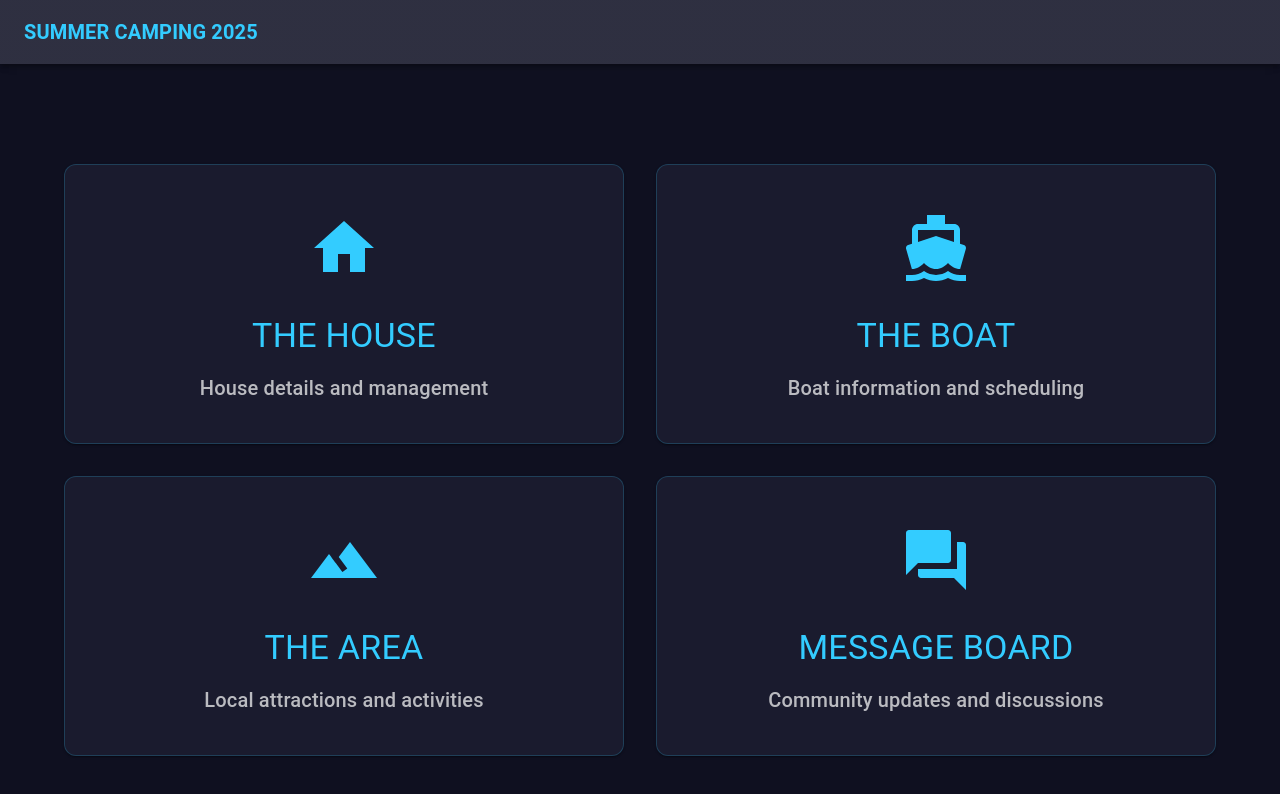
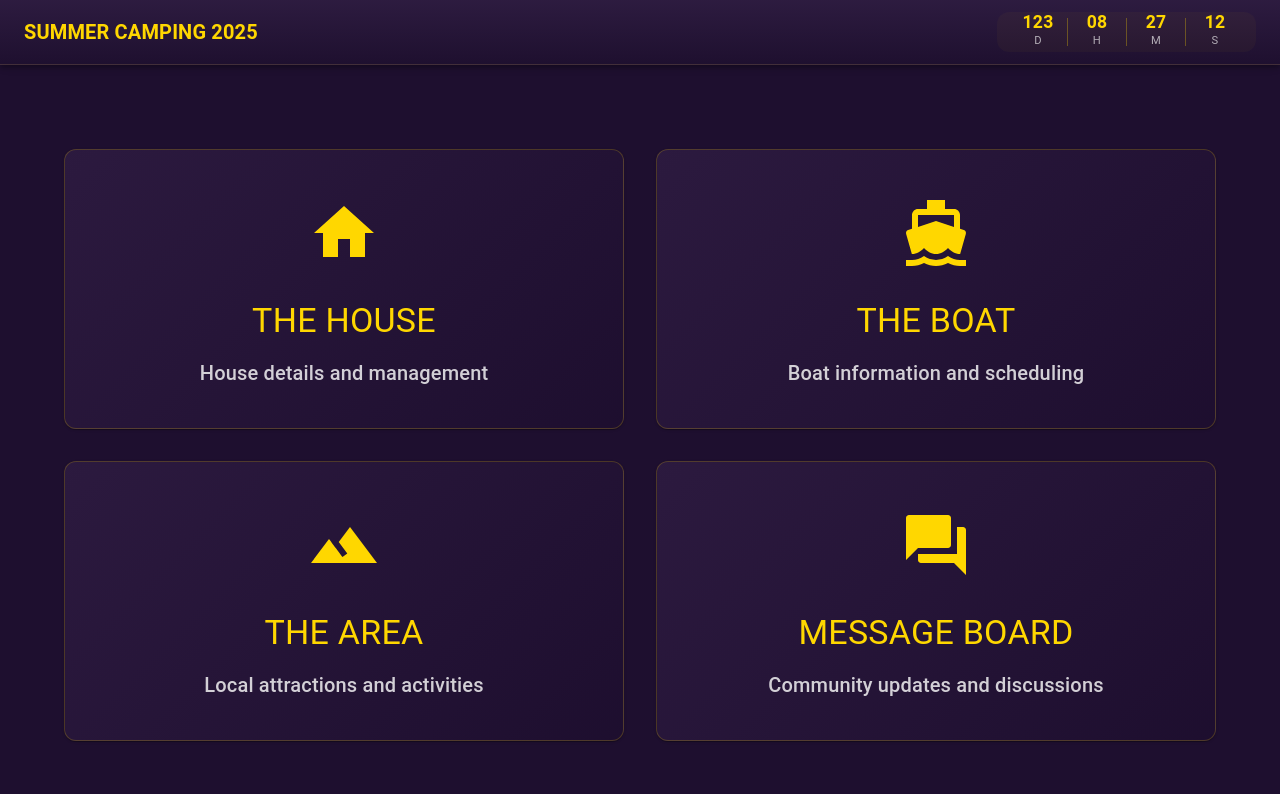
Before and after one commit to andyfreed/summercamping2025, a React (Create React App) app: page /#/ in a window 1280 px wide. Shown: the top 794 px of the page. Built offline with nearby package versions, Linux system fonts and the light colour scheme; no server answers; a web font is replaced by a local one.

Commit message:
updated App.js and added ScrollToTop component

```diff
--- a/src/App.js
+++ b/src/App.js
@@ -6,21 +6,39 @@ import Boat from './components/Boat';
 import Area from './components/Area';
 import MessageBoard from './components/MessageBoard';
 import Dashboard from './components/Dashboard';
+import ScrollToTop from './components/ScrollToTop';
+import CountdownTimer from './components/CountdownTimer';
 import { AuthProvider } from './contexts/AuthContext';
 
 const theme = createTheme({
   palette: {
     mode: 'dark',
     primary: {
-      main: '#33ccff',
+      main: '#FFD700',
+      light: '#FFE55C',
+      dark: '#CC9900',
+    },
+    secondary: {
+      main: '#9B4DCA',
+      light: '#B679E3',
+      dark: '#7A2BAD',
     },
     background: {
-      default: '#0f1020',
-      paper: '#1a1b2e',
+      default: '#1E0F2F',
+      paper: '#2D1B40',
     },
     text: {
-      primary: '#ffffff',
-      secondary: 'rgba(255, 255, 255, 0.7)',
+      primary: '#FFFFFF',
+      secondary: 'rgba(255, 255, 255, 0.8)',
+    },
+    error: {
+      main: '#FF6B6B',
+    },
+    warning: {
+      main: '#FFB347',
+    },
+    success: {
+      main: '#66BB6A',
     },
   },
   shape: {
@@ -30,10 +48,71 @@ const theme = createTheme({
     MuiCard: {
       styleOverrides: {
         root: {
-          border: '1px solid rgba(51, 204, 255, 0.2)',
-          background: '#1a1b2e',
+          border: '1px solid rgba(255, 215, 0, 0.2)',
+          background: 'linear-gradient(135deg, rgba(45, 27, 64, 0.95) 0%, rgba(30, 15, 47, 0.95) 100%)',
+          backdropFilter: 'blur(8px)',
+          transition: 'all 0.3s ease-in-out',
+          '&:hover': {
+            border: '1px solid rgba(255, 215, 0, 0.5)',
+            boxShadow: '0 8px 32px rgba(255, 215, 0, 0.15)',
+          },
         },
       },
+    },
+    MuiAppBar: {
+      styleOverrides: {
+        root: {
+          background: 'linear-gradient(180deg, rgba(45, 27, 64, 0.98) 0%, rgba(30, 15, 47, 0.98) 100%)',
+          backdropFilter: 'blur(8px)',
+          borderBottom: '1px solid rgba(255, 215, 0, 0.1)',
+        },
+      },
+    },
+    MuiFab: {
+      styleOverrides: {
+        root: {
+          background: 'linear-gradient(135deg, #FFD700 0%, #CC9900 100%)',
+          color: '#1E0F2F',
+          '&:hover': {
+            background: 'linear-gradient(135deg, #FFE55C 0%, #FFD700 100%)',
+          },
+        },
+      },
+    },
+    MuiButton: {
+      styleOverrides: {
+        root: {
+          textTransform: 'none',
+          borderRadius: 8,
+        },
+        contained: {
+          background: 'linear-gradient(135deg, #FFD700 0%, #CC9900 100%)',
+          color: '#1E0F2F',
+          '&:hover': {
+            background: 'linear-gradient(135deg, #FFE55C 0%, #FFD700 100%)',
+          },
+        },
+      },
+    },
+  },
+  typography: {
+    h1: {
+      background: 'linear-gradient(135deg, #FFD700 0%, #FFE55C 100%)',
+      WebkitBackgroundClip: 'text',
+      WebkitTextFillColor: 'transparent',
+      backgroundClip: 'text',
+    },
+    h2: {
+      background: 'linear-gradient(135deg, #FFD700 0%, #FFE55C 100%)',
+      WebkitBackgroundClip: 'text',
+      WebkitTextFillColor: 'transparent',
+      backgroundClip: 'text',
+    },
+    h3: {
+      background: 'linear-gradient(135deg, #FFD700 0%, #FFE55C 100%)',
+      WebkitBackgroundClip: 'text',
+      WebkitTextFillColor: 'transparent',
+      backgroundClip: 'text',
     },
   },
 });
@@ -45,11 +124,25 @@ function App() {
       <AuthProvider>
         <Router>
           <Box sx={{ display: 'flex', flexDirection: 'column', minHeight: '100vh', bgcolor: 'background.default' }}>
-            <AppBar position="static" sx={{ bgcolor: 'background.paper', mb: 2 }}>
-              <Toolbar>
-                <Typography variant="h6" component="div" sx={{ color: 'primary.main', fontWeight: 700 }}>
+            <AppBar position="static" sx={{ bgcolor: 'background.paper' }}>
+              <Toolbar sx={{
+                display: 'flex',
+                flexDirection: { xs: 'column', sm: 'row' },
+                gap: { xs: 2, sm: 4 },
+                py: { xs: 2, sm: 1 }
+              }}>
+                <Typography
+                  variant="h6"
+                  component="div"
+                  sx={{
+                    color: 'primary.main',
+                    fontWeight: 700,
+                    flexGrow: { sm: 1 }
+                  }}
+                >
                   SUMMER CAMPING 2025
                 </Typography>
+                <CountdownTimer />
               </Toolbar>
             </AppBar>
             <Box component="main" sx={{ flexGrow: 1, p: 3 }}>
@@ -61,6 +154,7 @@ function App() {
                 <Route path="/messages" element={<MessageBoard />} />
               </Routes>
             </Box>
+            <ScrollToTop />
           </Box>
         </Router>
       </AuthProvider>
--- a/src/components/Dashboard.js
+++ b/src/components/Dashboard.js
@@ -17,8 +17,20 @@ function Dashboard() {
   const navigate = useNavigate();
 
   return (
-    <Container maxWidth="lg" sx={{ height: 'calc(100vh - 88px)', display: 'flex', alignItems: 'center' }}>
-      <Grid container spacing={4} justifyContent="center">
+    <Container
+      maxWidth="lg"
+      sx={{
+        minHeight: { xs: 'auto', sm: 'calc(100vh - 88px)' },
+        py: { xs: 2, sm: 4 },
+        display: 'flex',
+        alignItems: { xs: 'flex-start', sm: 'center' }
+      }}
+    >
+      <Grid
+        container
+        spacing={{ xs: 2, sm: 4 }}
+        justifyContent="center"
+      >
         {sections.map((section) => {
           const Icon = section.icon;
           return (
@@ -26,7 +38,7 @@ function Dashboard() {
               <Card
                 onClick={() => navigate(section.path)}
                 sx={{
-                  height: '280px',
+                  height: { xs: '200px', sm: '280px' },
                   cursor: 'pointer',
                   transition: 'all 0.3s ease-in-out',
                   '&:hover': {
@@ -43,15 +55,35 @@ function Dashboard() {
                   justifyContent: 'center',
                   alignItems: 'center',
                   textAlign: 'center',
-                  p: 4
+                  p: { xs: 2, sm: 4 }
                 }}>
-                  <Box sx={{ mb: 3, color: 'primary.main' }}>
-                    <Icon sx={{ fontSize: 72 }} />
+                  <Box sx={{
+                    mb: { xs: 2, sm: 3 },
+                    color: 'primary.main'
+                  }}>
+                    <Icon sx={{
+                      fontSize: { xs: 48, sm: 72 }
+                    }} />
                   </Box>
-                  <Typography variant="h4" component="h2" gutterBottom sx={{ color: 'primary.main', mb: 2 }}>
+                  <Typography
+                    variant="h4"
+                    component="h2"
+                    gutterBottom
+                    sx={{
+                      color: 'primary.main',
+                      mb: 2,
+                      fontSize: { xs: '1.75rem', sm: '2.125rem' }
+                    }}
+                  >
                     {section.title}
                   </Typography>
-                  <Typography variant="h6" color="text.secondary">
+                  <Typography
+                    variant="h6"
+                    color="text.secondary"
+                    sx={{
+                      fontSize: { xs: '1rem', sm: '1.25rem' }
+                    }}
+                  >
                     {section.description}
                   </Typography>
                 </CardContent>
--- /dev/null
+++ b/src/components/ScrollToTop.js
@@ -0,0 +1,55 @@
+import React, { useState, useEffect } from 'react';
+import { Fab, Zoom } from '@mui/material';
+import KeyboardArrowUpIcon from '@mui/icons-material/KeyboardArrowUp';
+
+function ScrollToTop() {
+  const [isVisible, setIsVisible] = useState(false);
+
+  // Show button when page is scrolled up to given distance
+  const toggleVisibility = () => {
+    if (window.pageYOffset > 300) {
+      setIsVisible(true);
+    } else {
+      setIsVisible(false);
+    }
+  };
+
+  // Set the scroll event listener
+  useEffect(() => {
+    window.addEventListener('scroll', toggleVisibility);
+    return () => {
+      window.removeEventListener('scroll', toggleVisibility);
+    };
+  }, []);
+
+  // Scroll to top smoothly
+  const scrollToTop = () => {
+    window.scrollTo({
+      top: 0,
+      behavior: 'smooth',
+    });
+  };
+
+  return (
+    <Zoom in={isVisible}>
+      <Fab
+        onClick={scrollToTop}
+        size="small"
+        aria-label="scroll back to top"
+        sx={{
+          position: 'fixed',
+          bottom: 16,
+          right: 16,
+          bgcolor: 'primary.main',
+          '&:hover': {
+            bgcolor: 'primary.dark',
+          },
+        }}
+      >
+        <KeyboardArrowUpIcon />
+      </Fab>
+    </Zoom>
+  );
+}
+
+export default ScrollToTop;
```
